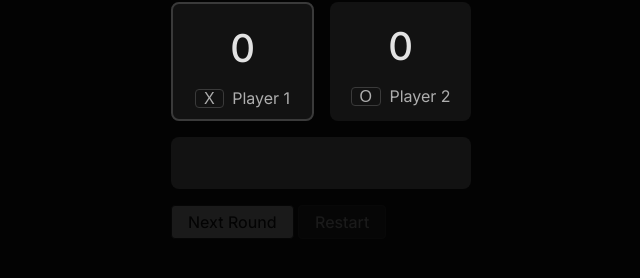
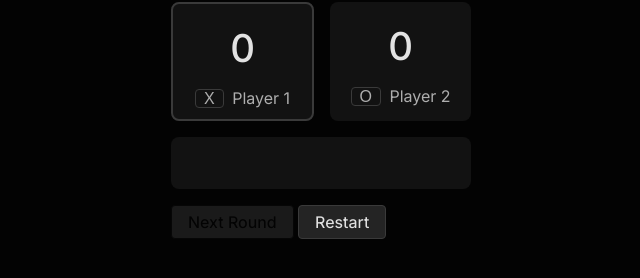
Before and after one commit to adrxan/tic-tac-toe, a plain HTML site: page index.html in a window 1280 px wide. Shown: the part 78-356 px from the top of the page, without its empty margins (339-979 px from the left). Drawn offline with Linux system fonts and the light colour scheme; a web font is replaced by a local one.

Commit message:
Enable restart button by default

```diff
--- a/index.html
+++ b/index.html
@@ -33,7 +33,7 @@
                 <div id="message"></div>
                 <div id="button-group">
                     <button disabled id="nextBtn">Next Round</button>
-                    <button disabled id="restartBtn">Restart</button>
+                    <button id="restartBtn">Restart</button>
                 </div>
             </div>
         </div>
```
